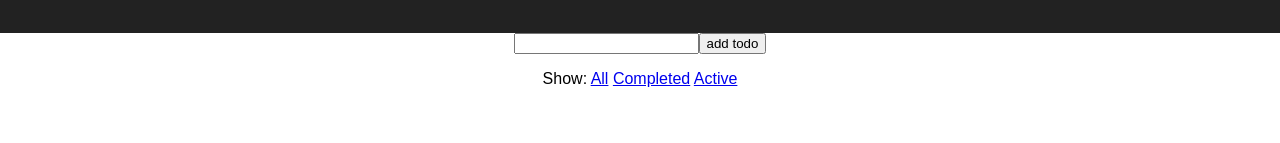
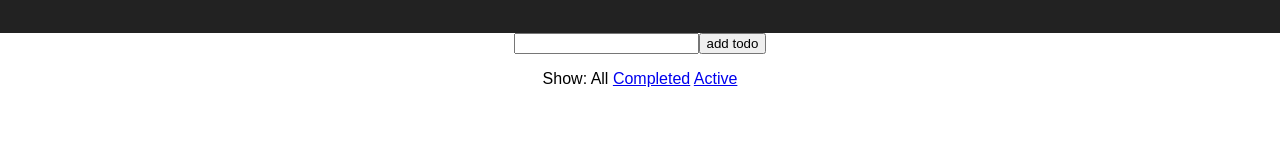
Before and after one commit to valakar/todoRedux, a React (Create React App) app: page / in a window 1280 px wide. Shown: the part 157-300 px from the top of the page. Built offline with nearby package versions, Linux system fonts and the light colour scheme.

Commit message:
extract container component for filter link

```diff
--- a/src/App.js
+++ b/src/App.js
@@ -4,7 +4,7 @@ import logo from './logo.svg';
 import { TODO_ACTIONS } from './todos/actions/todo';
 import { VISABILITY_ACTIONS } from './todos/actions/visabilityFilter';
 import AddTodo from './todos/AddTodo';
-import Filter from './todos/Filter';
+import Filter from './todos/Filter/Filter';
 import store from './todos/store/Store';
 import Todos from './todos/Todos';
 
--- a/src/todos/Filter.js
+++ /dev/null
@@ -1,38 +0,0 @@
-import React, { Component } from 'react';
-import { VISABILITY_ACTIONS } from './actions/visabilityFilter';
-import FilterLink from './FilterLink';
-
-class Filter extends Component {
-    render() {
-        const {
-            visabilityFilter,
-            onFilterClick
-        } = this.props;
-
-        return (
-            <p>
-                Show: {' '}
-                <FilterLink
-                    filter={VISABILITY_ACTIONS.FILTERS.VISIBLE_ALL}
-                    currentFilter={visabilityFilter}
-                    onClick={onFilterClick}>
-                    All
-                </FilterLink> {' '}
-                <FilterLink
-                    filter={VISABILITY_ACTIONS.FILTERS.COMPLETED}
-                    currentFilter={visabilityFilter}
-                    onClick={onFilterClick}>
-                    Completed
-                </FilterLink> {' '}
-                <FilterLink
-                    filter={VISABILITY_ACTIONS.FILTERS.NOT_COMPLETED}
-                    currentFilter={visabilityFilter}
-                    onClick={onFilterClick}>
-                    Active
-                </FilterLink>
-            </p>
-        );
-    }
-}
-
-export default Filter;
--- /dev/null
+++ b/src/todos/Filter/Filter.js
@@ -0,0 +1,27 @@
+import React, { Component } from 'react';
+import { VISABILITY_ACTIONS } from '../actions/visabilityFilter';
+import FilterLink from './FilterLink';
+
+class Filter extends Component {
+    render() {
+        return (
+            <p>
+                Show: {' '}
+                <FilterLink
+                    filter={VISABILITY_ACTIONS.FILTERS.VISIBLE_ALL}>
+                    All
+                </FilterLink> {' '}
+                <FilterLink
+                    filter={VISABILITY_ACTIONS.FILTERS.COMPLETED}>
+                    Completed
+                </FilterLink> {' '}
+                <FilterLink
+                    filter={VISABILITY_ACTIONS.FILTERS.NOT_COMPLETED}>
+                    Active
+                </FilterLink>
+            </p>
+        );
+    }
+}
+
+export default Filter;
--- /dev/null
+++ b/src/todos/Filter/FilterLink.js
@@ -0,0 +1,35 @@
+import React, { Component } from 'react';
+import store from '../store/Store';
+import Link from './Link';
+import { VISABILITY_ACTIONS } from '../actions/visabilityFilter';
+
+class FilterLink extends Component {
+    componentDidMount() {
+        console.log('componentDidMount');
+        this.unsubscribe = store.subscribe(() => this.forceUpdate())
+    }
+
+    componentWillUnmount() {
+        console.log('componentWillUnmount');
+        this.unsubscribe();
+    }
+
+    render() {
+        const { filter, children } = this.props;
+        const { visabilityFilter } = store.getState();
+
+        return (
+            <Link active={filter === visabilityFilter}
+                  onClick={() =>
+                      store.dispatch({
+                          type: VISABILITY_ACTIONS.SET_VISABILITY_FILTER,
+                          filter
+                      })
+                  }>
+                {children}
+            </Link>
+        );
+    }
+}
+
+export default FilterLink;
--- a/src/todos/FilterLink.js
+++ b/src/todos/Filter/Link.js
@@ -1,27 +1,26 @@
 import React, { Component } from 'react';
 
-class FilterLink extends Component {
+class Link extends Component {
     render() {
         const {
-            filter,
-            currentFilter,
+            active,
             children,
             onClick
         } = this.props;
 
-        if (filter === currentFilter) {
+        if (active) {
             return (<span>{children}</span>)
         }
         return (
             <a href="#"
-            onClick={e => {
-                e.preventDefault();
-                onClick(filter);
-            }}>
+               onClick={e => {
+                   e.preventDefault();
+                   onClick();
+               }}>
                 {children}
             </a>
         );
     }
 }
 
-export default FilterLink;
+export default Link;
```
